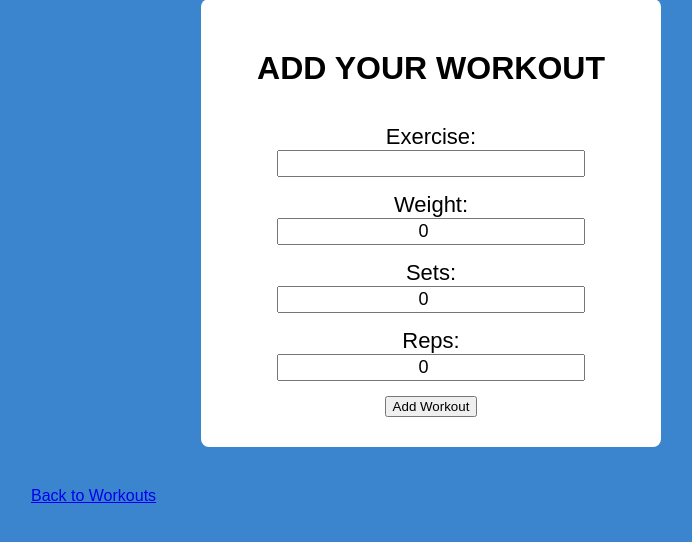
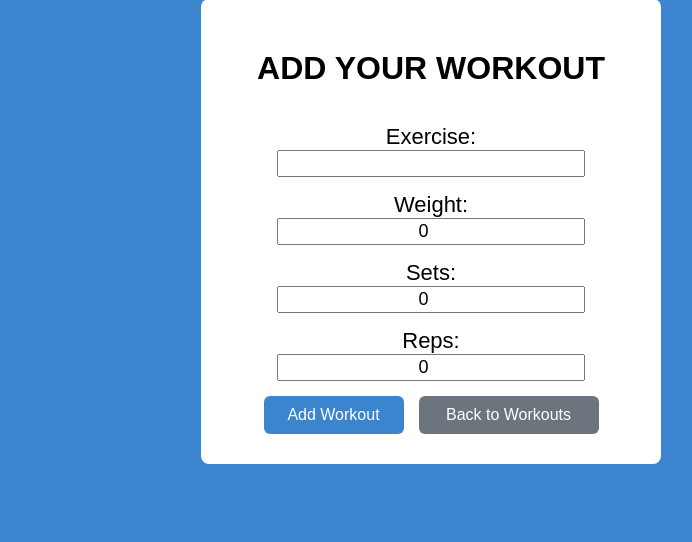
Before and after one commit to AbshirAli0/workout-logger, a Django app: page /workouts/new/ in a window 1280 px wide. Shown: the part 117-659 px from the top of the page, without its empty margins (209-901 px from the left). Run offline with Django 5.2, Linux system fonts and the light colour scheme; the visitor is signed in with stand-in values (Sample User, id 1).

Commit message:
updated styles on form buttons

```diff
--- a/project_1/templates/workouts/workout_forms.html
+++ b/project_1/templates/workouts/workout_forms.html
@@ -23,9 +23,8 @@
     </div>
     {% endfor %}
 
-
-
-    <button type="submit">
+    <div class="button-wrapper">
+        <button type="submit" class="btn">
             {% if object %}
              Save changes
 
@@ -34,8 +33,9 @@
              Add Workout
             {% endif%}
         </button>
+        <a href="{%  url 'workout-list'  %}" class="btn">Back to Workouts</a>
+    </div>
 </form>
 
-<a href="{%  url 'workout-list'  %}">Back to Workouts</a>
 
 {% endblock %}
--- a/project_1/workouts/static/workouts/css/styles.css
+++ b/project_1/workouts/static/workouts/css/styles.css
@@ -64,3 +64,41 @@ body {
     max-width: 300px;
     text-align: center;
 }
+
+.button-wrapper {
+    display: flex;
+    flex-direction: row;   /* label above input */
+    align-items: center;
+    gap: 15px;     /* center label + input */
+
+}
+
+.btn {
+    padding: 10px 20px;
+    font-size: 16px;
+    border-radius: 6px;
+    border: none;
+    cursor: pointer;
+    text-decoration: none;
+    text-align: center;
+    display: inline-block;
+    min-width: 140px;
+}
+
+button.btn {
+    background-color: #3b84ce;
+    color: white;
+}
+
+a.btn {
+    background-color: #6c757d;
+    color: white;
+}
+
+button.btn:hover {
+    background-color: #2f6fae;
+}
+
+a.btn:hover {
+    background-color: #5a6268;
+}
```
Lines whose indentation alone changed are shown as unchanged.
